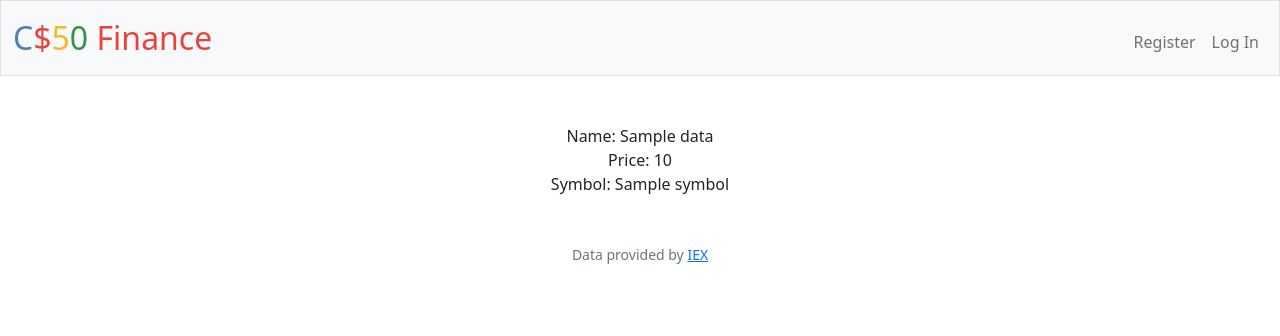
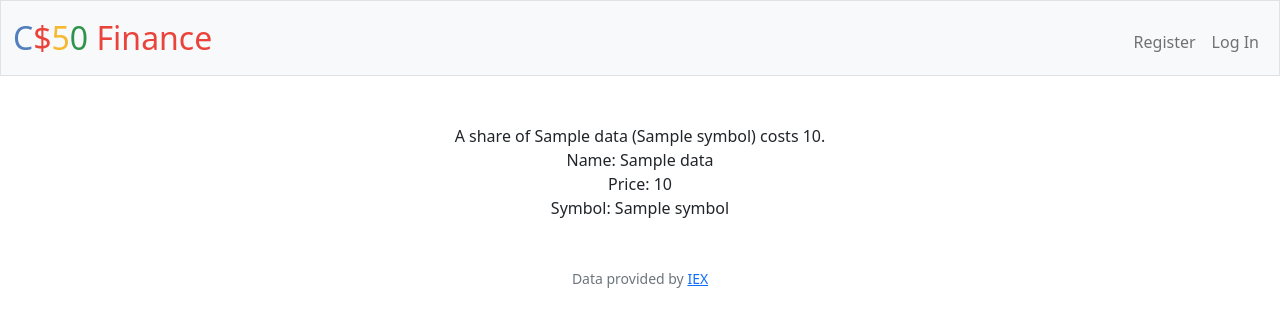
Before and after one commit to KalinaBarzashka/Education, a Flask app: template finance/templates/quoted.html in a window 1280 px wide. Shown: the top 336 px of the page. Run offline with Flask 2, Linux system fonts and the light colour scheme; the template is opened without the code that fills it: most values are stand-ins (such as "Sample title", 1, 10 or a date in 2020); some libraries are stand-ins or nearby versions.

Commit message:
Fri, Aug 26, 2022, 10:04 PM +00:00

```diff
--- a/finance/app.py
+++ b/finance/app.py
@@ -122,6 +122,8 @@ def quote():
         if data == None:
             return apology("no data found for provided symbol", 403)
 
+        data["price"] = usd(data["price"])
+
         return render_template("quoted.html", data=data)
 
     # User reached route via GET (as by clicking a link or via redirect)
--- a/finance/templates/quoted.html
+++ b/finance/templates/quoted.html
@@ -5,6 +5,7 @@
 {% endblock %}
 
 {% block main %}
+    <div>A share of {{ data.name }} ({{ data.symbol }}) costs {{ data.price }}.</div>
     <div>Name: {{ data.name }}</div>
     <div>Price: {{ data.price }}</div>
     <div>Symbol: {{ data.symbol }}</div>
```
